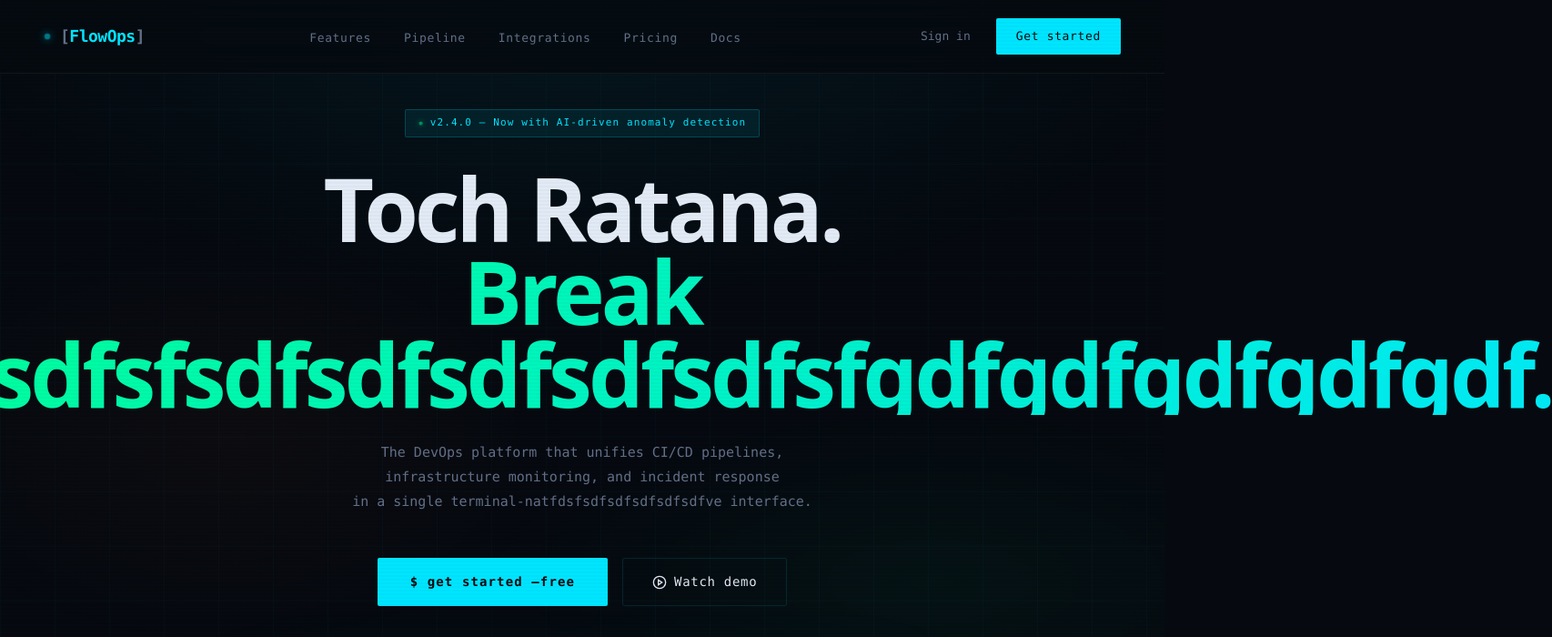
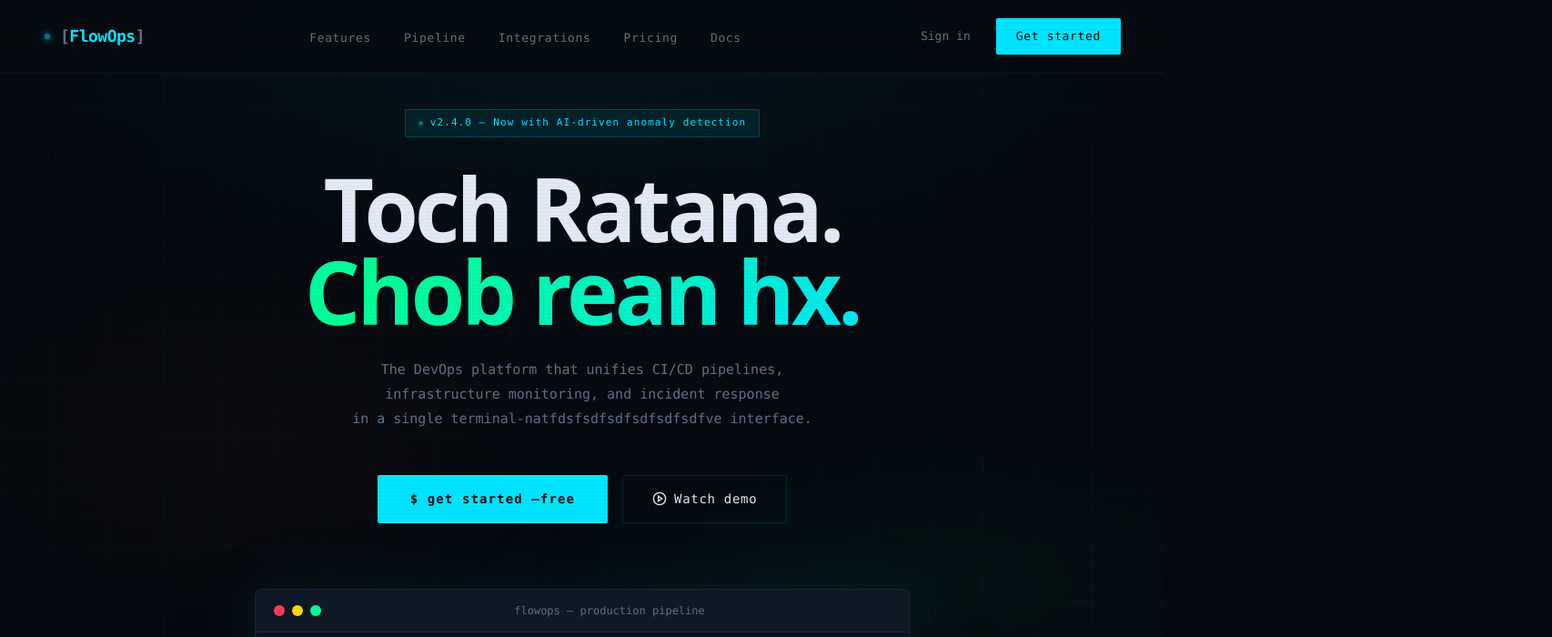
Before and after one commit to tochratana/template-nextjs, a Next.js app: page / in a window 1280 px wide. Shown: the top 700 px of the page at 91% size, 1706 px wide, since content can reach past the window. Built offline with nearby package versions, Linux system fonts and the light colour scheme.

Commit message:
tv c bay hx

```diff
--- a/src/components/Flowopspage.tsx
+++ b/src/components/Flowopspage.tsx
@@ -578,7 +578,7 @@ export default function FlowOpsPage() {
         <h1>
           Toch Ratana.
           <br />
-          <span className="line2">Break fdsgdfsdfsdfsfsdfsdfsdfsdfsdfsfgdfgdfgdfgdfgdf.</span>
+          <span className="line2">Chob rean hx.</span>
         </h1>
         <p className="hero-sub">
           The DevOps platform that unifies CI/CD pipelines,
```
